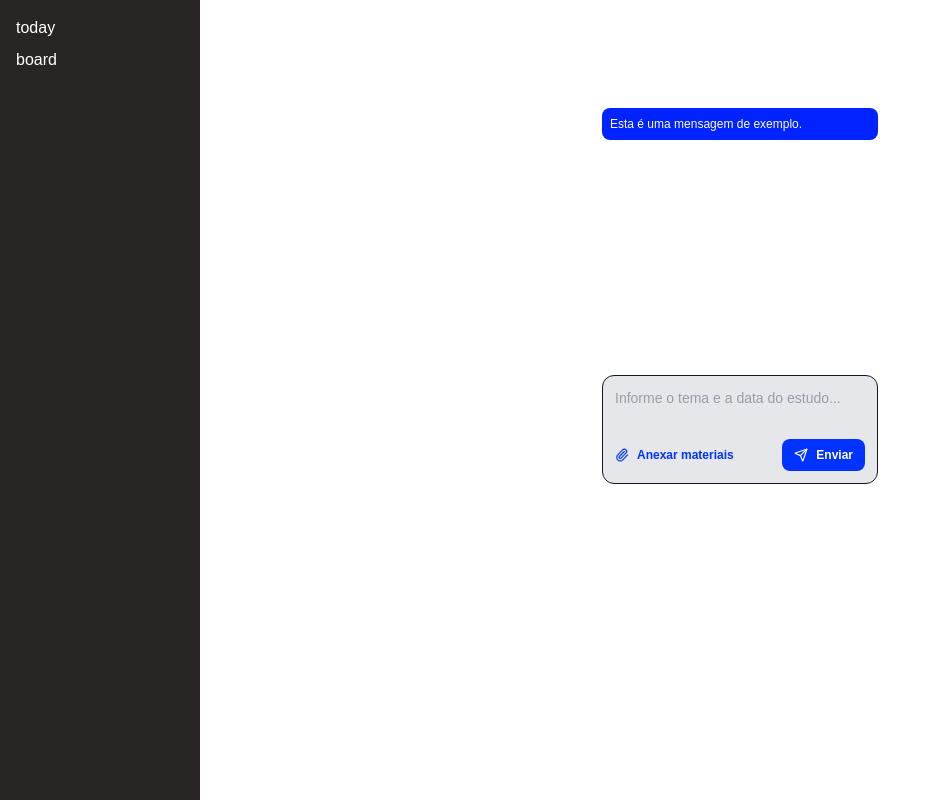
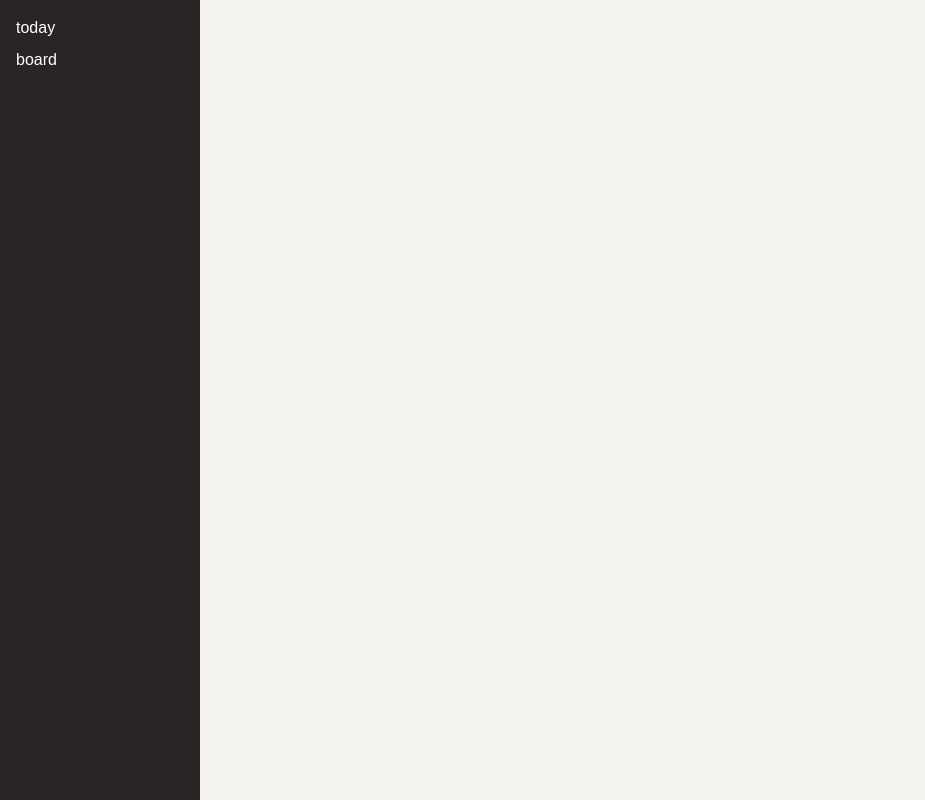
Before and after one commit to kelsmartins/my-projeto-studyo, a Next.js app: page / in a window 1280 px wide. Shown: the whole page, without its empty margins (0-925 px from the left). Built offline with nearby package versions, Linux system fonts and the light colour scheme.

Commit message:
Update page.tsx

```diff
--- a/src/app/page.tsx
+++ b/src/app/page.tsx
@@ -4,8 +4,8 @@ import { MiniChat } from "../components/chat/MiniChat";
 
 export default function Home() {
   return (
-    <div className="flex min-h-screen flex-col items-center justify-between p-24">
-      <MiniChat />
+    <div className="flex min-h-screen flex-col items-center justify-between p-24 bg-[#F4F2EC]">
+      {/* <MiniChat /> */}
     </div>
   );
 }
```
